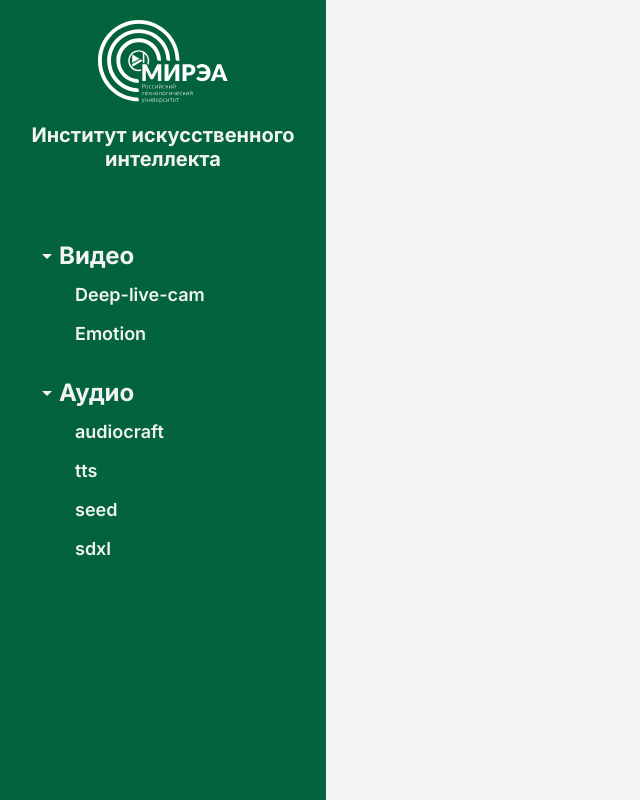
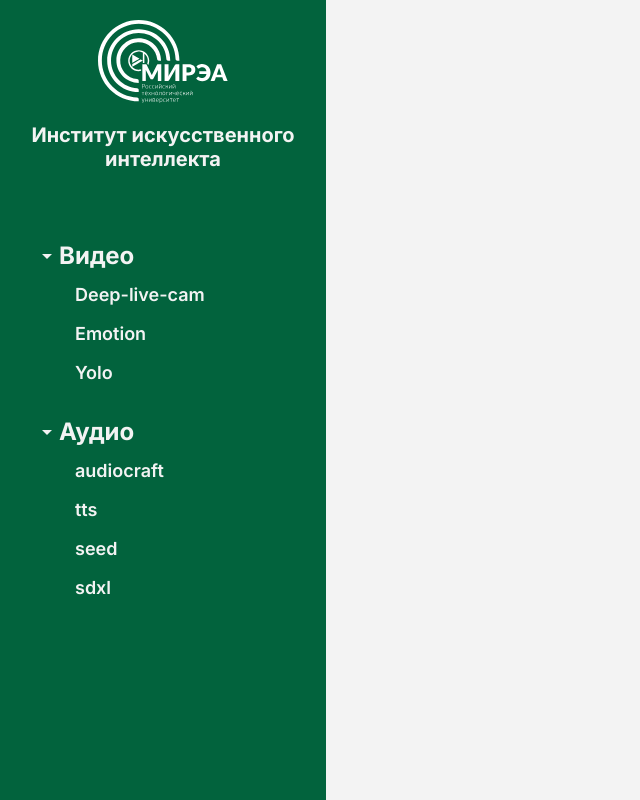
Before and after one commit to RedLis-Team/DemoZona.web, a React (Vite) app: page / in a window 1280 px wide. Shown: the whole page, without its empty margins (0-640 px from the left). Built offline with nearby package versions, Linux system fonts and the light colour scheme.

Commit message:
feat(#1): Добавил Yolo

```diff
--- a/src/component/aside/Aside.jsx
+++ b/src/component/aside/Aside.jsx
@@ -13,6 +13,10 @@
 		{
 			name: 'Emotion',
 			url: '/emotion',
+		},
+		{
+			name: 'Yolo',
+			url: '/yolo',
 		},
 	],
 	'Аудио': [
--- /dev/null
+++ b/src/pages/yolo/Yolo.jsx
@@ -0,0 +1,14 @@
+import { Camera } from "../../component/camera/Camera";
+
+import './Yolo.scss';
+
+const emotionUrl = 'ws://10.0.58.95:8080';
+
+export function Yolo() {
+
+	return (
+		<div className="emotion">
+			<Camera wsUrl={emotionUrl} width="100%"/>
+		</div>
+	);
+}
--- /dev/null
+++ b/src/pages/yolo/Yolo.scss
@@ -0,0 +1,4 @@
+.yolo {
+	padding: 20px;
+	height: 100vh;
+}
--- a/src/router/index.jsx
+++ b/src/router/index.jsx
@@ -6,6 +6,7 @@
 import { Audiocraft } from "../pages/audicraft/Audiocraft.jsx";
 import { DeepLiveCam } from "../pages/deep-live-cam/DeepLiveCam.jsx";
 import { Emotion } from "../pages/emotion/Emotion";
+import { Yolo } from "../pages/yolo/Yolo";
 
 export const router = createBrowserRouter([
 	{
@@ -18,7 +19,7 @@
 			},
 			{
 				path: "yolo",
-				element: "",
+				element: <Yolo/>,
 			},
 			{
 				path: "emotion",
```
